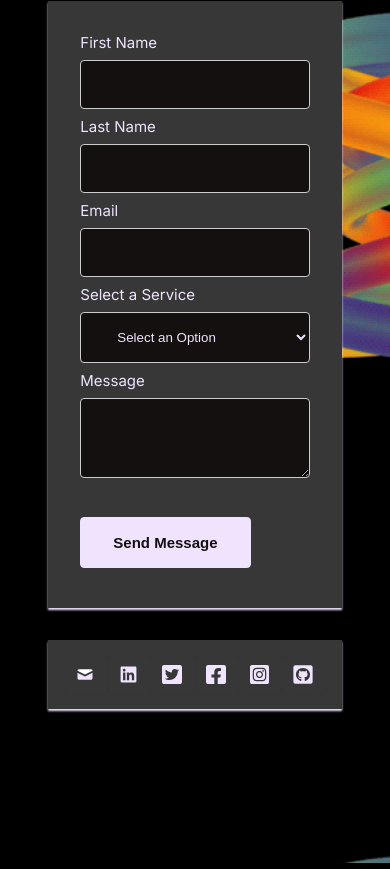
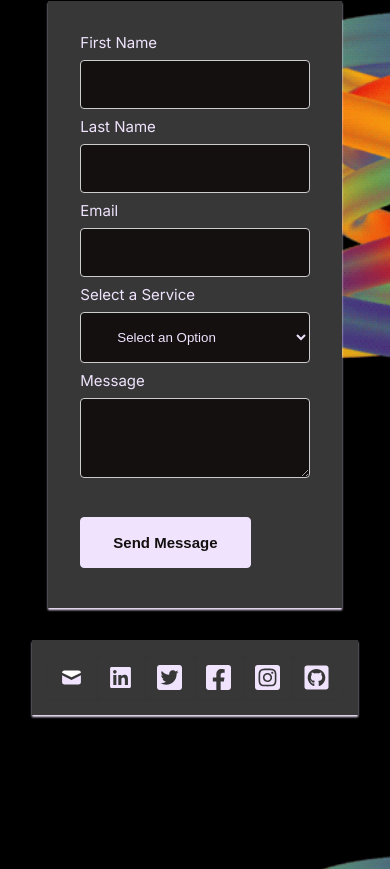
Before and after one commit to TonniPaul/contact, a React (Create React App) app: page / in a window 390 px wide. Shown: the part 1917-2786 px from the top of the page. Built offline with nearby package versions, Linux system fonts and the light colour scheme; a web font is replaced by a local one.

Commit message:
Updated switch button

```diff
--- a/src/components/Nav.js
+++ b/src/components/Nav.js
@@ -5,13 +5,16 @@ import ReactSwitch from 'react-switch';
 
 
 function Nav (){
+   function onSwitch(){
+      alert('TonniPaul is working on light mode');
+   }
 
    return(
       <>
          <nav>
             <div className='logocv'>
                <h2 className="logo"><span className='tt'> t</span><span>onni</span>Paul</h2>
-               <ReactSwitch/>
+               <ReactSwitch onChange={onSwitch}/>
             </div>
             <ul>
                <Link to='/home'>
--- a/src/components/contact.css
+++ b/src/components/contact.css
@@ -61,6 +61,16 @@ input[type=text],input[type=email], select, textarea{
    .contact--form{
       width: 80%;
    }
+   .social{
+      display: flex;
+      opacity: 1;
+      margin: 2rem auto;
+      justify-content: center;
+      background: #373737;
+      box-shadow: var(--shadow);
+      width: 100%;
+      padding: 1rem;
+   }
 }
 @media(max-width:500px){
    .contact--form{
@@ -72,14 +82,5 @@ input[type=text],input[type=email], select, textarea{
       width: 90%;
       margin: auto;
    }
-   .social{
-      display: flex;
-      opacity: 1;
-      margin: 2rem auto;
-      justify-content: center;
-      background: #373737;
-      box-shadow: var(--shadow);
-      width: 90%;
-      padding: 1rem;
-   }
+
 }
```
